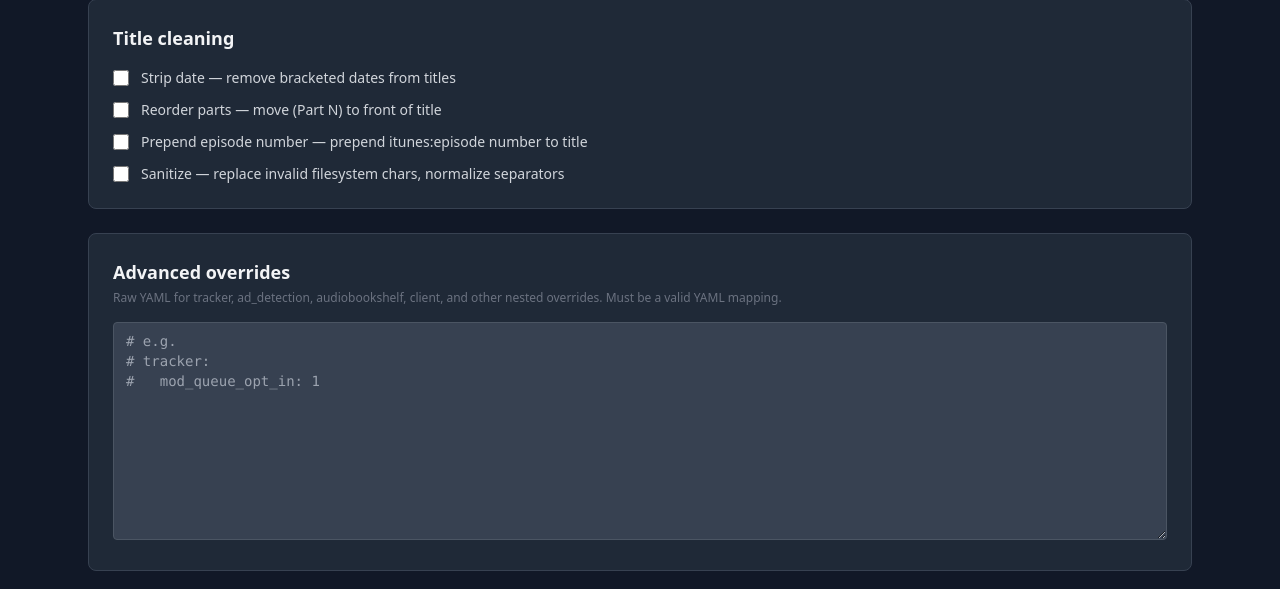
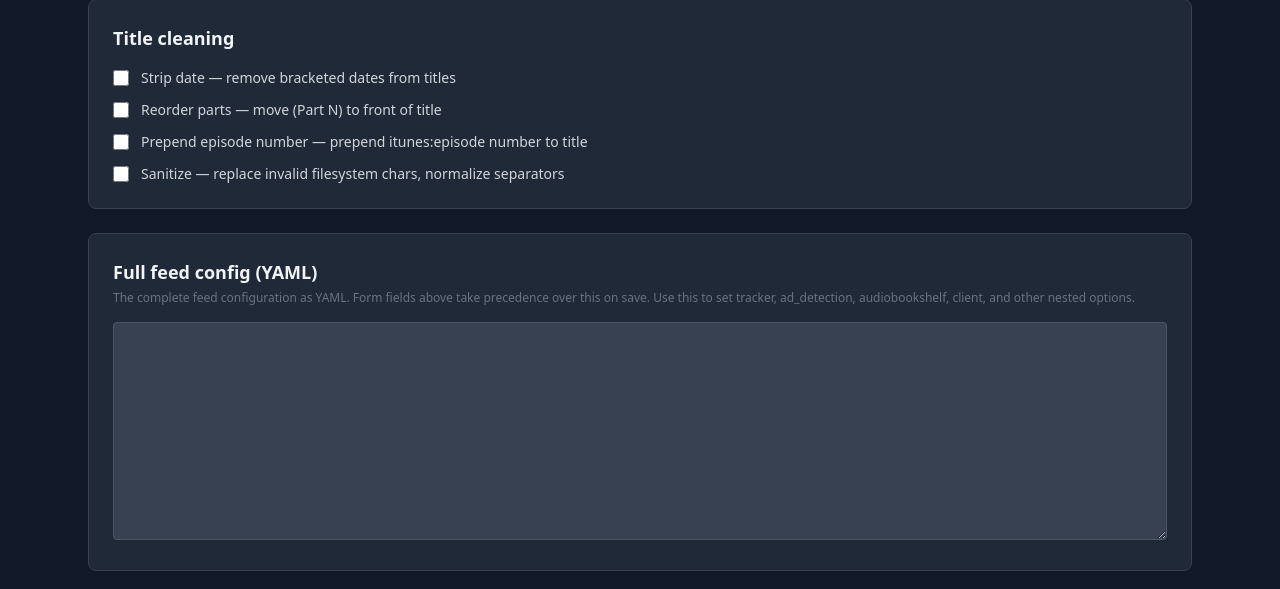
Before and after one commit to Iridium123/podcast-etl, a FastAPI app: page /feeds/add in a window 1280 px wide. Shown: the part 690-1279 px from the top of the page. Run offline with FastAPI, Linux system fonts and the light colour scheme; parts of the project's set-up code (start-up, migrations or seed data) failed here and were passed over; some libraries are stand-ins or nearby versions.

Commit message:
Improve feed pages: sort episodes, full YAML editor, directory paths
- Episodes table now sorted newest-first by published date, with a Date column (YYYY-MM-DD)
- Feed edit form shows the complete feed YAML instead of only extra/unknown fields; form fields take precedence on save
- Feed detail page shows copyable directory paths for audio, cleaned, transcripts, torrents, and staged dirs when podcast data exists on disk

Co-Authored-By: Claude Sonnet 4.6 <noreply@anthropic.com>

```diff
--- a/src/podcast_etl/web/routes/feeds.py
+++ b/src/podcast_etl/web/routes/feeds.py
@@ -151,8 +151,9 @@ async def feed_detail(request: Request, name: str):
     output_dir = get_output_dir(config)
     episodes = []
     step_names: list[str] = resolved.get("pipeline") or ["download"]
+    podcast_slug = None
     if output_dir.exists():
-        from podcast_etl.models import Podcast as PodcastModel
+        from podcast_etl.models import Podcast as PodcastModel, format_date
 
         url = feed.get("url", "")
         for podcast_dir in sorted(output_dir.iterdir()):
@@ -167,6 +168,7 @@ async def feed_detail(request: Request, name: str):
                 continue
             if podcast.url != url:
                 continue
+            podcast_slug = podcast.slug
             for ep in podcast.episodes:
                 ep_statuses = {}
                 for step_name in step_names:
@@ -174,8 +176,28 @@ async def feed_detail(request: Request, name: str):
                         ep_statuses[step_name] = "done"
                     else:
                         ep_statuses[step_name] = "pending"
-                episodes.append({"title": ep.title, "statuses": ep_statuses})
+                episodes.append({
+                    "title": ep.title,
+                    "statuses": ep_statuses,
+                    "published": format_date(ep.published),
+                    "_published_raw": ep.published or "",
+                })
             break
+
+    # Sort episodes newest first
+    episodes.sort(key=lambda e: e["_published_raw"], reverse=True)
+
+    # Build directory paths if we have a podcast slug
+    dirs = None
+    if podcast_slug is not None:
+        torrent_data_dir = resolved.get("torrent_data_dir", "/torrent-data")
+        dirs = {
+            "audio": str(output_dir / podcast_slug / "audio") + "/",
+            "cleaned": str(output_dir / podcast_slug / "cleaned") + "/",
+            "transcripts": str(output_dir / podcast_slug / "transcripts") + "/",
+            "torrents": str(output_dir / podcast_slug / "torrents") + "/",
+            "staged": str(torrent_data_dir).rstrip("/") + "/" + podcast_slug + "/",
+        }
 
     return templates.TemplateResponse(
         request,
@@ -188,6 +210,7 @@ async def feed_detail(request: Request, name: str):
             "source_map": source_map,
             "step_names": step_names,
             "episodes": episodes,
+            "dirs": dirs,
         },
     )
 
@@ -209,20 +232,7 @@ async def feed_edit_form(request: Request, name: str):
         from fastapi import HTTPException
         raise HTTPException(status_code=404, detail=f"Feed {name!r} not found.")
 
-    _, extra = split_config_fields(feed, KNOWN_FEED_FIELDS)
-    extra_yaml = yaml.dump(extra, default_flow_style=False, sort_keys=False) if extra else ""
-
-    # Build defaults_preview: inherited defaults for non-known fields, as commented YAML
-    defaults = config.get("defaults", {})
-    from podcast_etl.service import KNOWN_FEED_FIELDS as KFF  # noqa: N812 (same ref)
-    inherited_extras = {k: v for k, v in defaults.items() if k not in KFF}
-    if inherited_extras:
-        lines = ["# Inherited from defaults (uncomment to override):"]
-        for line in yaml.dump(inherited_extras, default_flow_style=False, sort_keys=False).splitlines():
-            lines.append(f"# {line}")
-        defaults_preview = "\n".join(lines)
-    else:
-        defaults_preview = ""
+    full_feed_yaml = yaml.dump(feed, default_flow_style=False, sort_keys=False)
 
     all_steps = list(STEP_REGISTRY.keys())
 
@@ -231,8 +241,7 @@ async def feed_edit_form(request: Request, name: str):
         "feeds/form.html",
         {
             "feed": feed,
-            "extra_yaml": extra_yaml,
-            "defaults_preview": defaults_preview,
+            "full_feed_yaml": full_feed_yaml,
             "all_steps": all_steps,
             "error": None,
         },
@@ -242,10 +251,9 @@ async def feed_edit_form(request: Request, name: str):
 def _parse_feed_form(form_data, all_steps: list[str]) -> tuple[dict, str | None]:
     """Parse feed edit form data into (updated_feed_dict, error_str_or_None).
 
+    The full-feed YAML textarea is the base; form fields overlay on top (form fields win).
     Returns (feed_dict, None) on success, or ({}, error_message) on parse failure.
     """
-    from podcast_etl.service import merge_config_fields
-
     url = str(form_data.get("url", ""))
     feed_name = str(form_data.get("name", ""))
     enabled = str(form_data.get("enabled", ""))
@@ -263,44 +271,52 @@ def _parse_feed_form(form_data, all_steps: list[str]) -> tuple[dict, str | None]
         "sanitize": form_data.get("title_sanitize") == "on",
     }
 
-    known: dict = {"url": url}
-    if feed_name:
-        known["name"] = feed_name
-    known["enabled"] = enabled == "on"
-    if last.strip():
-        try:
-            known["last"] = int(last.strip())
-        except ValueError:
-            pass
-    if episode_filter.strip():
-        known["episode_filter"] = episode_filter.strip()
-    if category_id.strip():
-        try:
-            known["category_id"] = int(category_id.strip())
-        except ValueError:
-            known["category_id"] = category_id.strip()
-    if type_id.strip():
-        try:
-            known["type_id"] = int(type_id.strip())
-        except ValueError:
-            known["type_id"] = type_id.strip()
-    if pipeline:
-        known["pipeline"] = pipeline
-    if any(title_cleaning.values()):
-        known["title_cleaning"] = title_cleaning
-
-    extra: dict = {}
+    # Start from the full YAML textarea as base
+    base: dict = {}
     if extra_yaml.strip():
         try:
             parsed = yaml.safe_load(extra_yaml)
             if parsed is not None:
                 if not isinstance(parsed, dict):
-                    raise ValueError("Extra YAML must be a mapping")
-                extra = parsed
+                    raise ValueError("Full feed YAML must be a mapping")
+                base = parsed
         except (yaml.YAMLError, ValueError) as exc:
             return {}, f"Invalid YAML: {exc}"
 
-    return merge_config_fields(known, extra), None
+    # Overlay form field values on top (form fields always win)
+    if url:
+        base["url"] = url
+    if feed_name:
+        base["name"] = feed_name
+    base["enabled"] = enabled == "on"
+    if last.strip():
+        try:
+            base["last"] = int(last.strip())
+        except ValueError:
+            pass
+    elif "last" in base and not last.strip():
+        # If form field is cleared, remove it
+        del base["last"]
+    if episode_filter.strip():
+        base["episode_filter"] = episode_filter.strip()
+    elif "episode_filter" in base and not episode_filter.strip():
+        del base["episode_filter"]
+    if category_id.strip():
+        try:
+            base["category_id"] = int(category_id.strip())
+        except ValueError:
+            base["category_id"] = category_id.strip()
+    if type_id.strip():
+        try:
+            base["type_id"] = int(type_id.strip())
+        except ValueError:
+            base["type_id"] = type_id.strip()
+    if pipeline:
+        base["pipeline"] = pipeline
+    if any(title_cleaning.values()):
+        base["title_cleaning"] = title_cleaning
+
+    return base, None
 
 
 @router.post("/{name}", response_class=HTMLResponse)
@@ -318,11 +334,9 @@ async def feed_save(
 ):
     from podcast_etl.pipeline import STEP_REGISTRY
     from podcast_etl.service import (
-        KNOWN_FEED_FIELDS,
         find_feed_config,
         load_config,
         save_config,
-        split_config_fields,
         validate_config,
     )
 
@@ -338,15 +352,12 @@ async def feed_save(
 
     updated_feed, error = _parse_feed_form(form_data, all_steps)
     if error:
-        _, existing_extra = split_config_fields(existing_feed, KNOWN_FEED_FIELDS)
-        existing_extra_yaml = yaml.dump(existing_extra, default_flow_style=False, sort_keys=False) if existing_extra else ""
         return templates.TemplateResponse(
             request,
             "feeds/form.html",
             {
                 "feed": existing_feed,
-                "extra_yaml": extra_yaml,
-                "defaults_preview": "",
+                "full_feed_yaml": extra_yaml,
                 "all_steps": all_steps,
                 "error": error,
             },
@@ -375,15 +386,12 @@ async def feed_save(
     try:
         validate_config(config)
     except SystemExit as exc:
-        _, existing_extra = split_config_fields(existing_feed, KNOWN_FEED_FIELDS)
-        existing_extra_yaml = yaml.dump(existing_extra, default_flow_style=False, sort_keys=False) if existing_extra else ""
         return templates.TemplateResponse(
             request,
             "feeds/form.html",
             {
                 "feed": existing_feed,
-                "extra_yaml": extra_yaml,
-                "defaults_preview": "",
+                "full_feed_yaml": extra_yaml,
                 "all_steps": all_steps,
                 "error": str(exc),
             },
@@ -401,10 +409,8 @@ async def feed_save_preview(request: Request, name: str):
     """Show diff preview before saving. If valid, display confirm page."""
     from podcast_etl.pipeline import STEP_REGISTRY
     from podcast_etl.service import (
-        KNOWN_FEED_FIELDS,
         find_feed_config,
         load_config,
-        split_config_fields,
         validate_config,
     )
 
@@ -421,15 +427,12 @@ async def feed_save_preview(request: Request, name: str):
 
     updated_feed, error = _parse_feed_form(form_data, all_steps)
     if error:
-        _, existing_extra = split_config_fields(existing_feed, KNOWN_FEED_FIELDS)
-        existing_extra_yaml = yaml.dump(existing_extra, default_flow_style=False, sort_keys=False) if existing_extra else ""
         return templates.TemplateResponse(
             request,
             "feeds/form.html",
             {
                 "feed": existing_feed,
-                "extra_yaml": extra_yaml_raw,
-                "defaults_preview": "",
+                "full_feed_yaml": extra_yaml_raw,
                 "all_steps": all_steps,
                 "error": error,
             },
@@ -458,15 +461,12 @@ async def feed_save_preview(request: Request, name: str):
     try:
         validate_config(candidate_config)
     except SystemExit as exc:
-        _, existing_extra = split_config_fields(existing_feed, KNOWN_FEED_FIELDS)
-        existing_extra_yaml = yaml.dump(existing_extra, default_flow_style=False, sort_keys=False) if existing_extra else ""
         return templates.TemplateResponse(
             request,
             "feeds/form.html",
             {
                 "feed": existing_feed,
-                "extra_yaml": extra_yaml_raw,
-                "defaults_preview": "",
+                "full_feed_yaml": extra_yaml_raw,
                 "all_steps": all_steps,
                 "error": str(exc),
             },
--- a/src/podcast_etl/web/templates/feeds/form.html
+++ b/src/podcast_etl/web/templates/feeds/form.html
@@ -130,17 +130,17 @@
     </div>
   </div>
 
-  <!-- Advanced overrides section -->
+  <!-- Full feed config section -->
   <div class="bg-gray-800 border border-gray-700 rounded-lg p-6">
-    <h2 class="text-lg font-semibold text-gray-100 mb-1">Advanced overrides</h2>
+    <h2 class="text-lg font-semibold text-gray-100 mb-1">Full feed config (YAML)</h2>
     <p class="text-xs text-gray-500 mb-4">
-      Raw YAML for tracker, ad_detection, audiobookshelf, client, and other nested overrides.
-      Must be a valid YAML mapping.
+      The complete feed configuration as YAML. Form fields above take precedence over this on save.
+      Use this to set tracker, ad_detection, audiobookshelf, client, and other nested options.
     </p>
     <textarea id="extra_yaml" name="extra_yaml" rows="10"
               spellcheck="false"
-              placeholder="# e.g.&#10;# tracker:&#10;#   mod_queue_opt_in: 1"
-              class="w-full bg-gray-700 border border-gray-600 rounded px-3 py-2 text-gray-100 text-sm font-mono focus:outline-none focus:border-blue-500 resize-y">{{ extra_yaml if extra_yaml else defaults_preview }}</textarea>
+              placeholder=""
+              class="w-full bg-gray-700 border border-gray-600 rounded px-3 py-2 text-gray-100 text-sm font-mono focus:outline-none focus:border-blue-500 resize-y">{{ full_feed_yaml or "" }}</textarea>
   </div>
 
   <!-- Buttons -->
```
Also changed, not shown: src/podcast_etl/web/templates/feeds/detail.html (+19 -0 lines), tests/test_web.py (+7 -6 lines).
